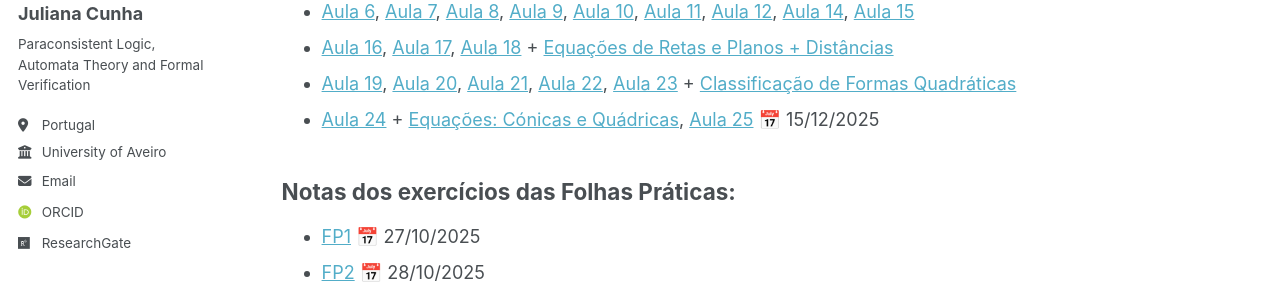
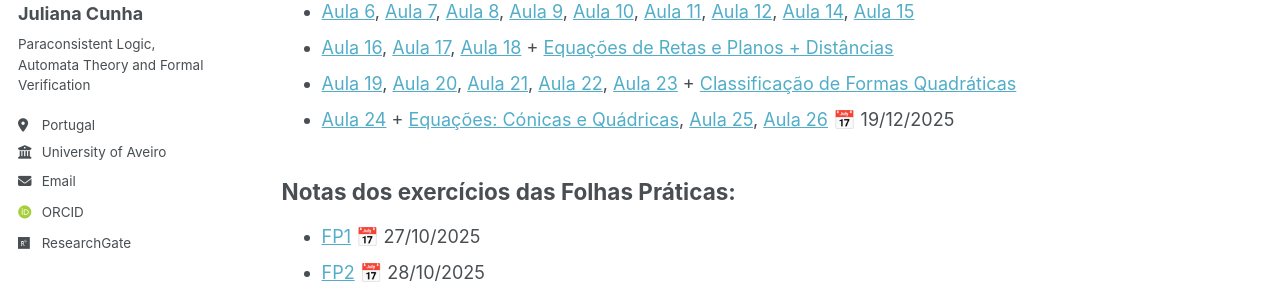
Before and after one commit to juliana-cunha/juliana-cunha.github.io, a Jekyll site: the page built from _pages/teaching.md, in a window 1280 px wide and 1363 px high. Shown: the part 300-597 px from the top of the window. Built offline with Jekyll 4.4.1, drawn with Linux system fonts in a browser that asks for light colours; some web fonts are replaced; a script that is not in the unit is left out.

Commit message:
Update teaching.md

```diff
--- a/_pages/teaching.md
+++ b/_pages/teaching.md
@@ -14,7 +14,7 @@ Apontamentos das aulas:
 - [Aula 6](https://juliana-cunha.github.io/files/Aula%206.pdf), [Aula 7](https://juliana-cunha.github.io/files/Aula%207.pdf), [Aula 8](https://juliana-cunha.github.io/files/Aula%208.pdf), [Aula 9](https://juliana-cunha.github.io/files/Aula%209.pdf), [Aula 10](https://juliana-cunha.github.io/files/Aula%2010.pdf), [Aula 11](https://juliana-cunha.github.io/files/Aula%2011.pdf), [Aula 12](https://juliana-cunha.github.io/files/Aula%2012.pdf), [Aula 14](https://juliana-cunha.github.io/files/Aula%2014.pdf), [Aula 15](https://juliana-cunha.github.io/files/Aula%2015.pdf)
 - [Aula 16](https://juliana-cunha.github.io/files/Aula%2016.pdf), [Aula 17](https://juliana-cunha.github.io/files/Aula%2017.pdf), [Aula 18](https://juliana-cunha.github.io/files/Aula%2018.pdf) + [Equações de Retas e Planos + Distâncias](https://juliana-cunha.github.io/files/Retas__Planos_e_dista%CC%82ncias.pdf)
 - [Aula 19](https://juliana-cunha.github.io/files/Aula%2019.pdf), [Aula 20](https://juliana-cunha.github.io/files/Aula%2020.pdf), [Aula 21](https://juliana-cunha.github.io/files/Aula%2021.pdf), [Aula 22](https://juliana-cunha.github.io/files/Aula%2022.pdf), [Aula 23](https://juliana-cunha.github.io/files/Aula%2023.pdf) + [Classificação de Formas Quadráticas](https://juliana-cunha.github.io/files/classificacao_formasquadraticas.pdf)
-- [Aula 24](https://juliana-cunha.github.io/files/Aula%2024.pdf) + [Equações: Cónicas e Quádricas](https://juliana-cunha.github.io/files/Cónicas_Quadricas.pdf), [Aula 25](https://juliana-cunha.github.io/files/Aula%2025.pdf) 📅 15/12/2025
+- [Aula 24](https://juliana-cunha.github.io/files/Aula%2024.pdf) + [Equações: Cónicas e Quádricas](https://juliana-cunha.github.io/files/Cónicas_Quadricas.pdf), [Aula 25](https://juliana-cunha.github.io/files/Aula%2025.pdf), [Aula 26](https://juliana-cunha.github.io/files/Aula%2026.pdf) 📅 19/12/2025
 
 Notas dos exercícios das Folhas Práticas:
 ------
```
